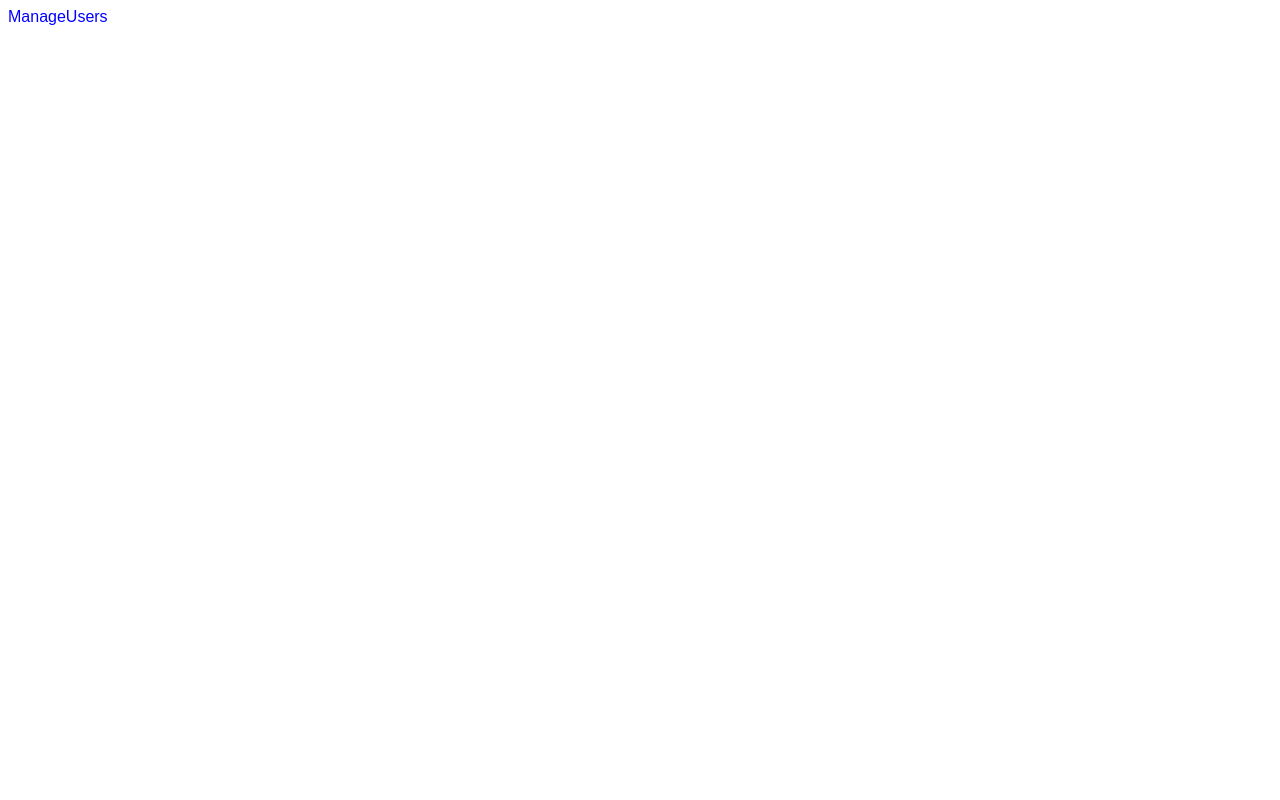
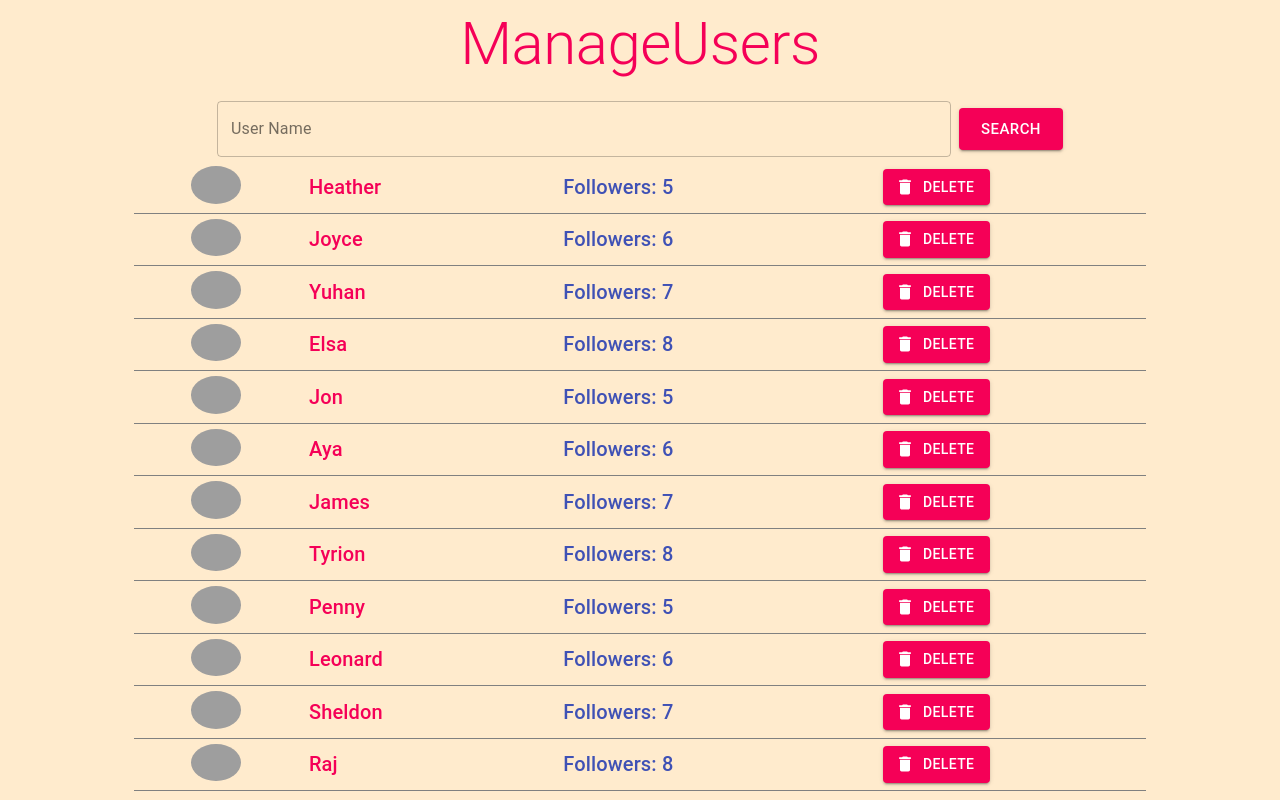
Before and after one commit to heatherwang39/Spoon, a React (Create React App) app in the folder spoon/: page /ManageUsers in a window 1280 px wide. Built offline with nearby package versions, Linux system fonts and the light colour scheme; grey boxes are pictures that could not be loaded.

Commit message:
add basic function and layout to manage users

```diff
--- a/spoon/src/react-components/ManageUsers/index.js
+++ b/spoon/src/react-components/ManageUsers/index.js
@@ -1,11 +1,115 @@
 import React from 'react';
+import Button from '@material-ui/core/Button';
+import Typography from '@material-ui/core/Typography';
+import TextField from "@material-ui/core/TextField";
+import Grid from "@material-ui/core/Grid";
+import Paper from "@material-ui/core/Grid";
+import DeleteIcon from '@material-ui/icons/Delete';
+import { uid } from "react-uid";
+import faker from 'faker';
 
 import './styles.css';
 
 class ManageUsers extends React.Component {
+    state = {
+        searchedName: "",
+        users:[
+            {name:'Heather',followers:'5'},
+            {name:'Joyce',followers:'6'},
+            {name:'Yuhan',followers:'7'},
+            {name:'Elsa',followers:'8'},
+            {name:'Jon',followers:'5'},
+            {name:'Aya',followers:'6'},
+            {name:'James',followers:'7'},
+            {name:'Tyrion',followers:'8'},
+            {name:'Penny',followers:'5'},
+            {name:'Leonard',followers:'6'},
+            {name:'Sheldon',followers:'7'},
+            {name:'Raj',followers:'8'},
+        ],
+        searchedUser:[]
+
+    }
+
+    handleInputChange=(event)=>{
+        const target = event.target
+        const value = target.value
+        console.log(value)
+        this.setState({
+            searchedName: value,
+        })
+    }
+
+    searchUser=()=>{
+        console.log(this.state.searchedName)
+        const searchedUser = this.state.users.filter((user)=>{return user.name===this.state.searchedName})
+        this.setState({
+            users: searchedUser,
+        })
+    }
+
+    deleteUser=(user)=>{
+        const usersToKeep = this.state.users.filter((u)=>{return u!==user})
+        this.setState({
+            users:usersToKeep
+        })
+    }
+
     render() {
       return (
-        <div>ManageUsers</div>
+        <div>
+            <Typography variant="h2" color="secondary" gutterBottom>ManageUsers</Typography>
+            <Grid container justify="center" alignItems="center" spacing={1}>
+                <Grid item xs={7}>
+                    <TextField value={this.state.searchedName}
+                        onChange={this.handleInputChange}
+                        type="text"
+                        name="searchedName"
+                        placeholder="For example: Heather"
+                        label="User Name" variant="outlined" fullWidth />
+                </Grid>
+                <Grid item>
+                    <Button onClick={this.searchUser}
+                            variant="contained"
+                            color="secondary"
+                            size="large"
+                    >Search</Button>
+                </Grid>
+
+            </Grid>
+
+            <div>
+                {
+                this.state.users.map((user)=>{
+                    return(
+                        <Paper className="userListContainer">
+                        <Grid className="userList" container spacing={2} alignItems="center">
+                            <Grid item xs={2}>
+                                <img alt="avatar" src={faker.image.avatar()} />
+                            </Grid>
+                            <Grid item xs={3}>
+                                <Typography variant="h6" color="secondary" align="left">{user.name}</Typography>
+                            </Grid>
+                            <Grid item xs={3}>
+                                <Typography variant="h6" color="primary" align="left">Followers: {user.followers}</Typography>
+                            </Grid>
+                            <Grid item xs={3}>
+                                <Button
+                                        onClick={()=>this.deleteUser(user)}
+                                        variant="contained"
+                                        color="secondary"
+                                        startIcon={<DeleteIcon />}>
+                                    Delete
+                                </Button>
+                            </Grid>
+                        </Grid>
+                        </Paper>
+                    )
+                })}
+            </div>
+
+        </div>
+
       )
     }
 }
--- a/spoon/src/react-components/ManageUsers/styles.css
+++ b/spoon/src/react-components/ManageUsers/styles.css
@@ -0,0 +1,19 @@
+body {
+  background-color: blanchedalmond;
+  text-align: center;
+}
+
+img {
+  width: 50px;
+  border-radius: 50%;
+}
+
+.userList {
+  padding: 5px;
+}
+
+.userListContainer {
+  max-width: 80%;
+  margin: auto;
+  border-bottom: 1px solid gray;
+}
```
